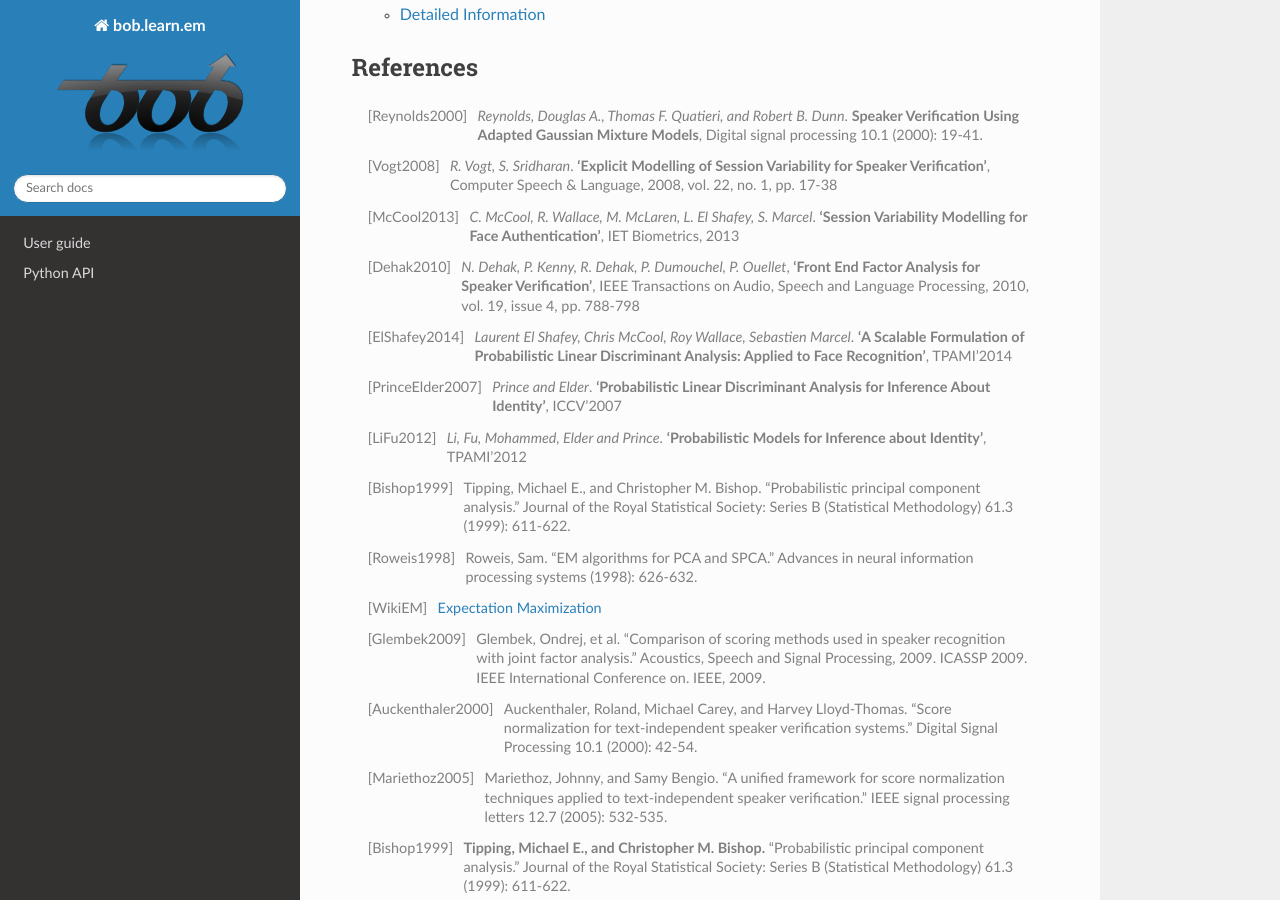
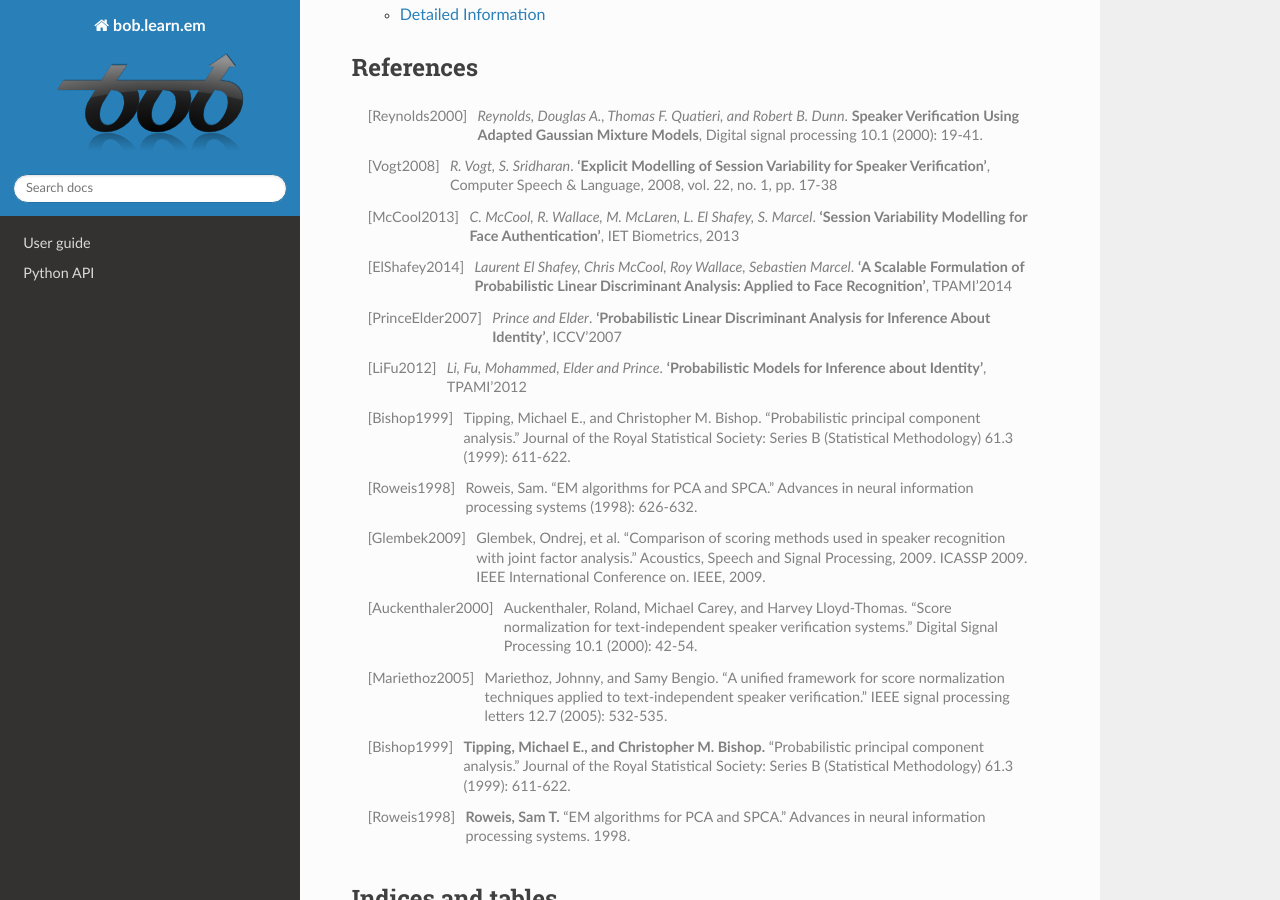
Before and after one commit to bioidiap/bob.learn.em, a Sphinx documentation site: the page built from doc/index.rst, in a window 1280 px wide and 900 px high, scrolled down 753 px. Built offline with Sphinx 7.4.7 and the Read the Docs theme 2.0.0, drawn with Linux system fonts in a browser that asks for light colours; the version number could not be read and is left out.

Commit message:
remove ununsed references

```diff
--- a/doc/index.rst
+++ b/doc/index.rst
@@ -34,7 +34,6 @@
 .. [Reynolds2000] *Reynolds, Douglas A., Thomas F. Quatieri, and Robert B. Dunn*. **Speaker Verification Using Adapted Gaussian Mixture Models**, Digital signal processing 10.1 (2000): 19-41.
 ..   [Vogt2008]   *R. Vogt, S. Sridharan*. **'Explicit Modelling of Session Variability for Speaker Verification'**, Computer Speech & Language, 2008, vol. 22, no. 1, pp. 17-38
 ..   [McCool2013] *C. McCool, R. Wallace, M. McLaren, L. El Shafey, S. Marcel*. **'Session Variability Modelling for Face Authentication'**, IET Biometrics, 2013
-..   [Dehak2010] *N. Dehak, P. Kenny, R. Dehak, P. Dumouchel, P. Ouellet*, **'Front End Factor Analysis for Speaker Verification'**, IEEE Transactions on Audio, Speech and Language Processing, 2010, vol. 19, issue 4, pp. 788-798
 ..   [ElShafey2014] *Laurent El Shafey, Chris McCool, Roy Wallace, Sebastien Marcel*. **'A Scalable Formulation of Probabilistic Linear Discriminant Analysis: Applied to Face Recognition'**, TPAMI'2014
 ..   [PrinceElder2007] *Prince and Elder*. **'Probabilistic Linear Discriminant Analysis for Inference About Identity'**, ICCV'2007
 ..   [LiFu2012] *Li, Fu, Mohammed, Elder and Prince*. **'Probabilistic Models for Inference about Identity'**,  TPAMI'2012
@@ -42,7 +41,6 @@
 ..   [Bishop1999] Tipping, Michael E., and Christopher M. Bishop. "Probabilistic principal component analysis." Journal of the Royal Statistical Society: Series B (Statistical Methodology) 61.3 (1999): 611-622.
 ..   [Roweis1998] Roweis, Sam. "EM algorithms for PCA and SPCA." Advances in neural information processing systems (1998): 626-632.
 
-..   [WikiEM] `Expectation Maximization <http://en.wikipedia.org/wiki/Expectation%E2%80%93maximization_algorithm>`_
 ..   [Glembek2009] Glembek, Ondrej, et al. "Comparison of scoring methods used in speaker recognition with joint factor analysis." Acoustics, Speech and Signal Processing, 2009. ICASSP 2009. IEEE International Conference on. IEEE, 2009.
 ..   [Auckenthaler2000] Auckenthaler, Roland, Michael Carey, and Harvey Lloyd-Thomas. "Score normalization for text-independent speaker verification systems." Digital Signal Processing 10.1 (2000): 42-54.
 ..   [Mariethoz2005] Mariethoz, Johnny, and Samy Bengio. "A unified framework for score normalization techniques applied to text-independent speaker verification." IEEE signal processing letters 12.7 (2005): 532-535.
```
